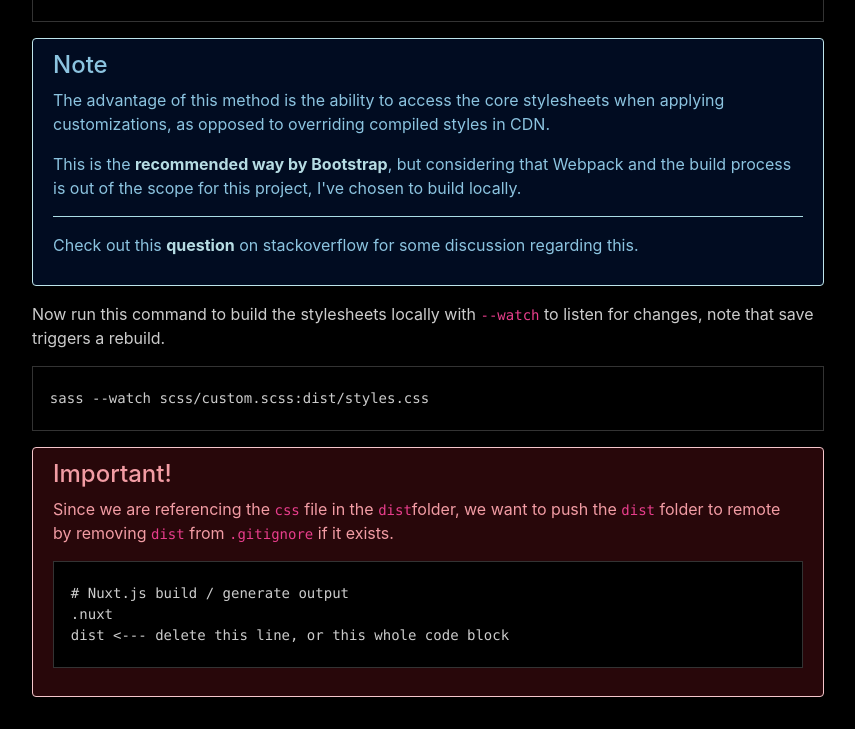
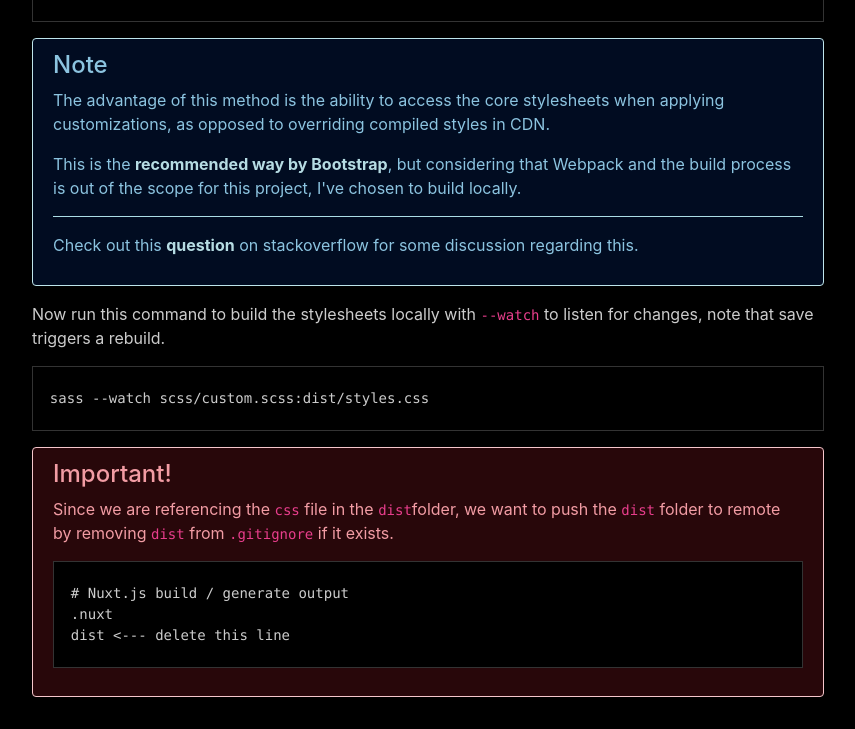
Before and after one commit to jsphkm/CS50-project0, a website: page gettingstarted-page.html in a window 1280 px wide. Shown: the part 2978-3707 px from the top of the page, without its empty margins (371-1226 px from the left). Drawn offline with nearby package versions, Linux system fonts and the light colour scheme.

Commit message:
Change alert

```diff
--- a/gettingstarted-page.html
+++ b/gettingstarted-page.html
@@ -185,7 +185,7 @@
             <code>
   # Nuxt.js build / generate output
   .nuxt
-  dist <--- delete this line, or this whole code block</code>
+  dist <--- delete this line</code>
           </pre>
         </div>
       </main>
```
